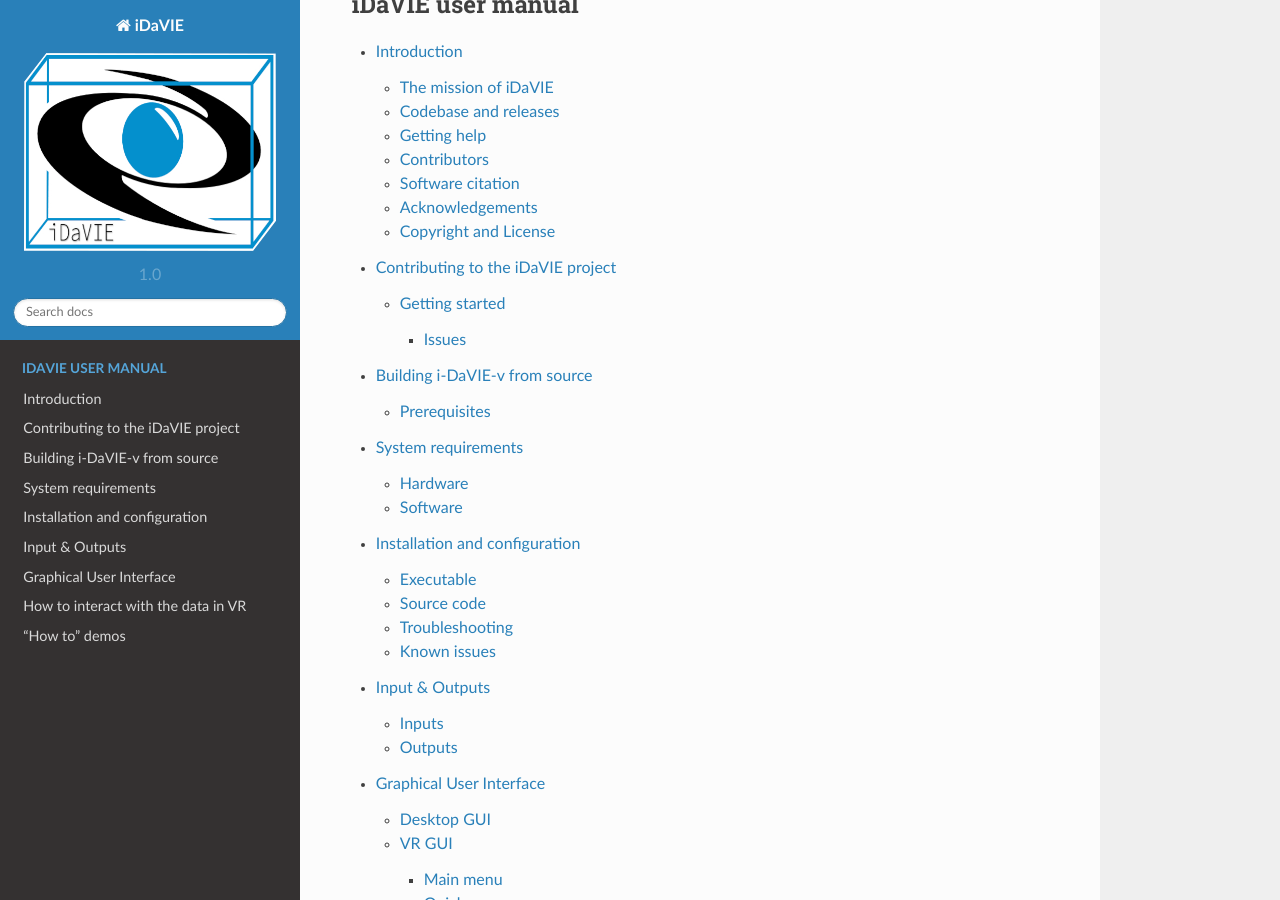
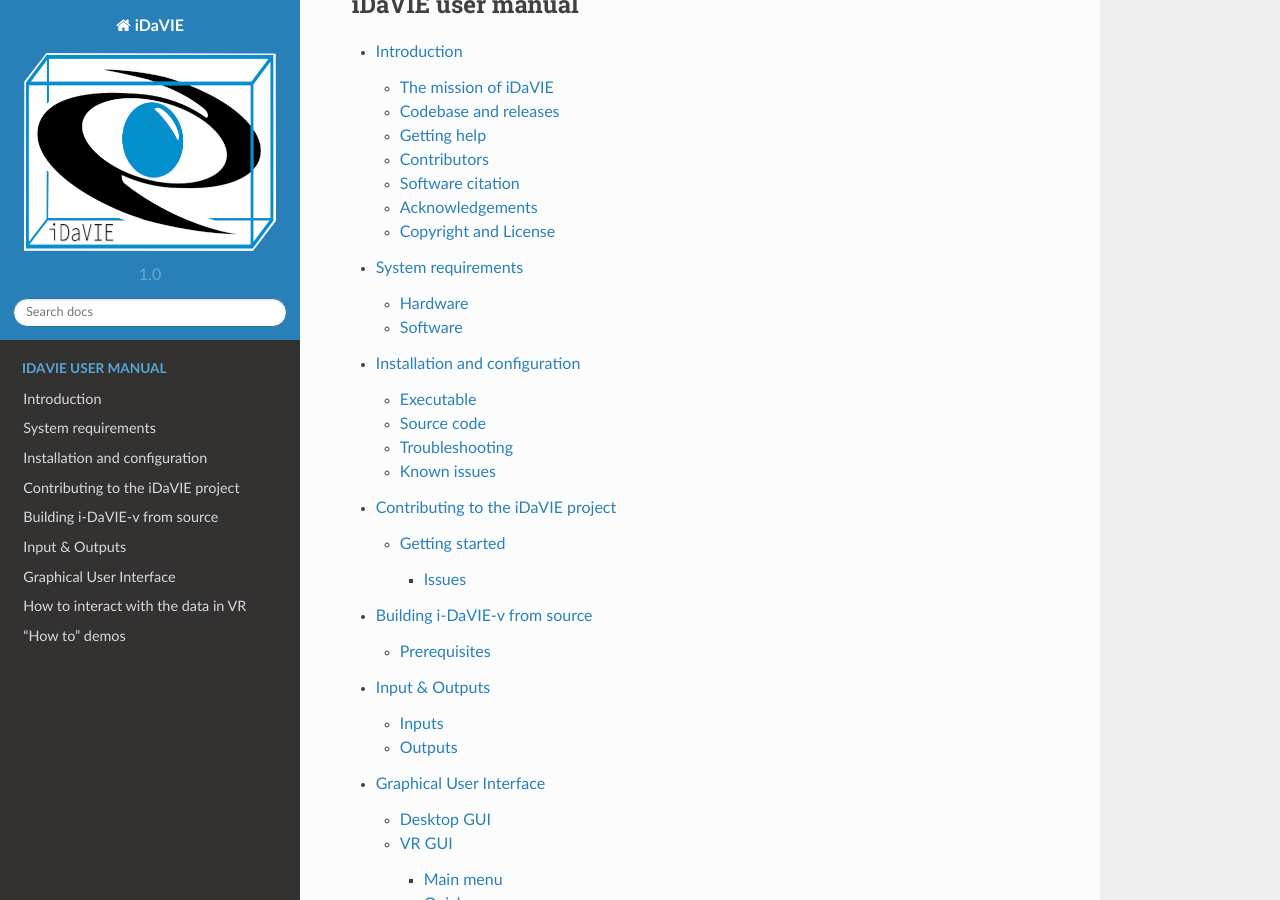
Before and after one commit to vdhulst/idavie_docs, a Sphinx documentation site: the page built from docs/source/index.rst, in a window 1280 px wide and 900 px high, scrolled down 229 px. Built offline with Sphinx 7.4.7 and the Read the Docs theme 2.0.0, drawn with Linux system fonts in a browser that asks for light colours.

```diff
--- a/docs/source/index.rst
+++ b/docs/source/index.rst
@@ -14,10 +14,10 @@ iDaVIE: immersive Data Visualisation Interactive Explorer for volumetric renderi
    :caption: iDaVIE user manual
 
    introduction.rst
+   requirements.rst
+   installation_and_configuration.rst
    contribute.md
    build.rst
-   requirements.rst
-   installation_and_configuration.rst
    inputs_outputs.rst
    gui.rst
    how_to_interac.rst
```
